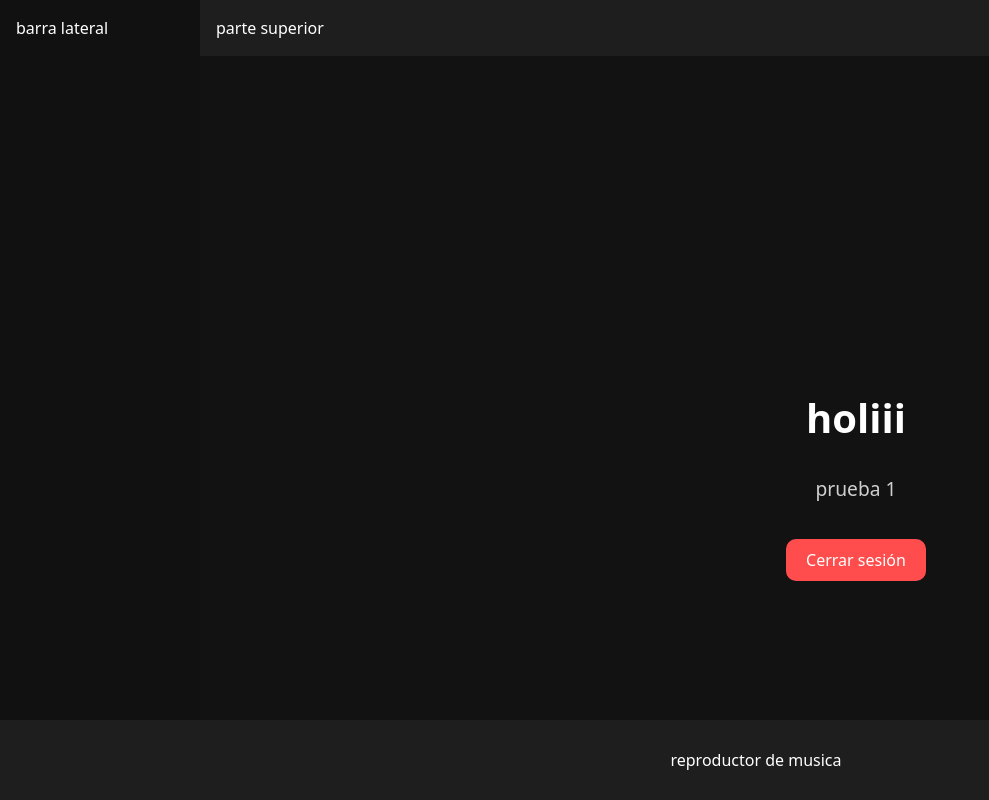
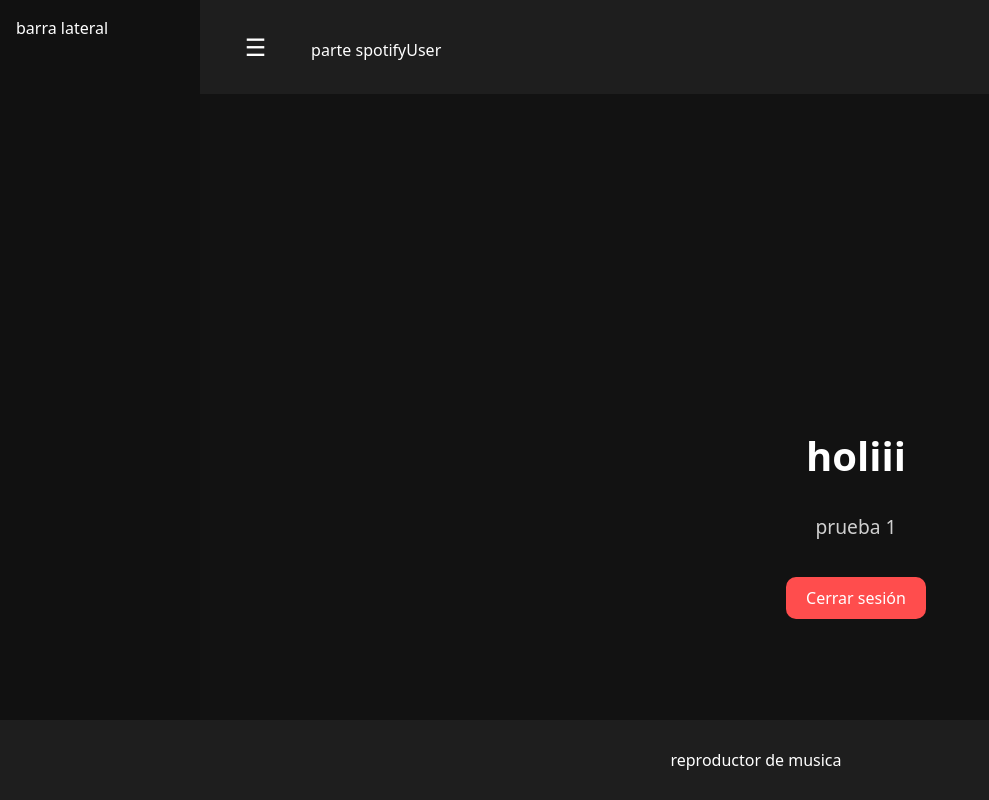
Before and after one commit to r4ccy/raccyfy---, a React (Vite) app: page /home in a window 1280 px wide. Shown: the whole page, without its empty margins (0-989 px from the left). Built offline with nearby package versions, Linux system fonts and the light colour scheme.

Commit message:
feat: agregar boton de menu en la cabecera para mostrar y ocultar la barra lateral

```diff
--- a/src/components/Layout.css
+++ b/src/components/Layout.css
@@ -42,6 +42,15 @@
     justify-content: center;
 }
 
+.menu-button {
+    background: none;
+    border: none;
+    color: white;
+    font-size: 1.5rem;
+    cursor: pointer;
+    margin-right: 1rem;
+}
+
 @media (max-width: 360px) { /* móvil */
     .layout {
         flex-direction: column;
--- a/src/components/Layout.jsx
+++ b/src/components/Layout.jsx
@@ -12,7 +12,12 @@ function Layout () {
             </aside>
             <main className="main-section">
                 <header className="header">
-                    parte superior
+                    <button className = "menu-button"
+                        onClick={() => setMostrarSidebar(!mostrarSidebar)}
+                    >
+                        ☰
+                    </button>
+                    parte spotifyUser
                 </header>
             <section className="content">
                 <Outlet />
```
